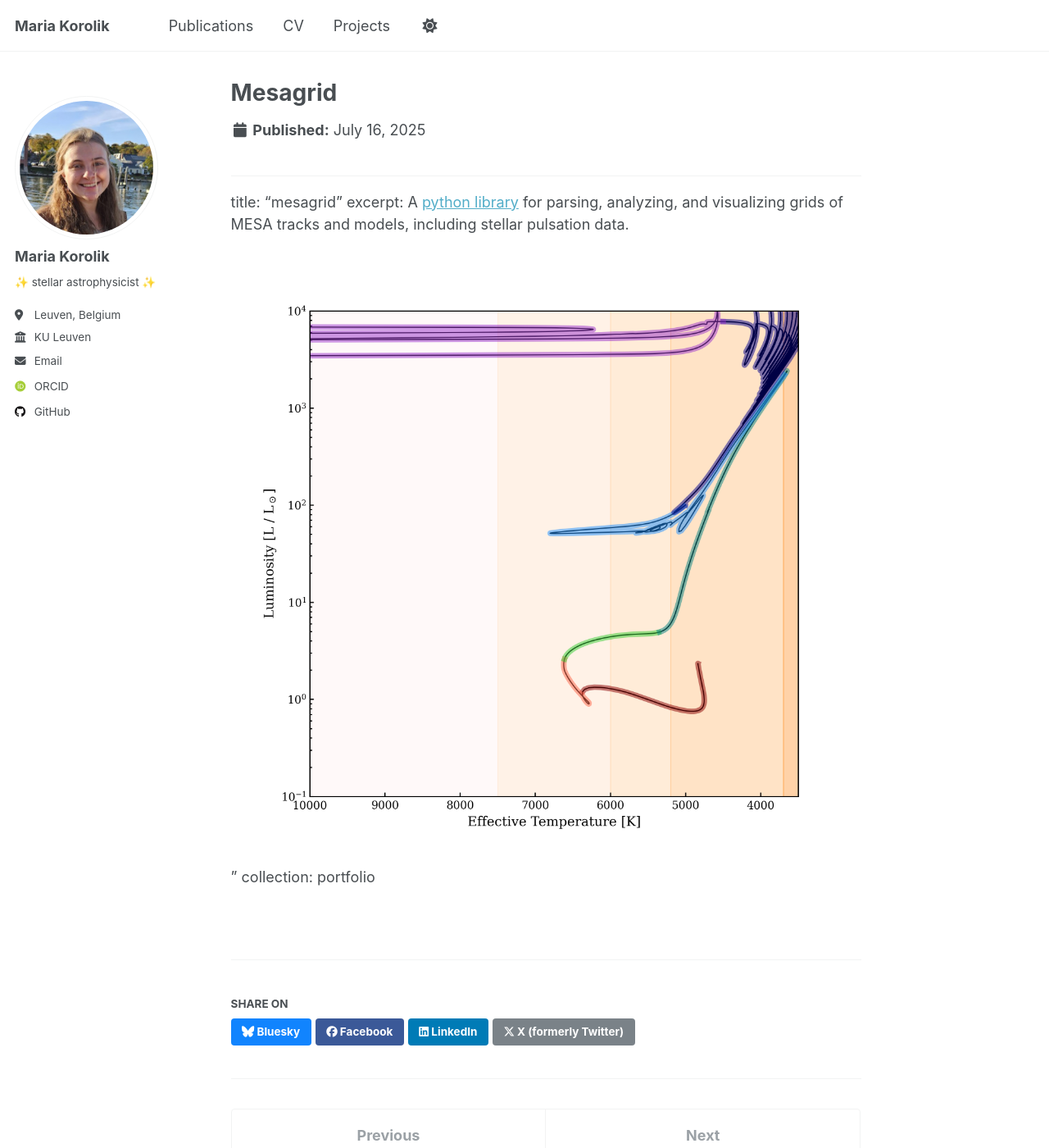
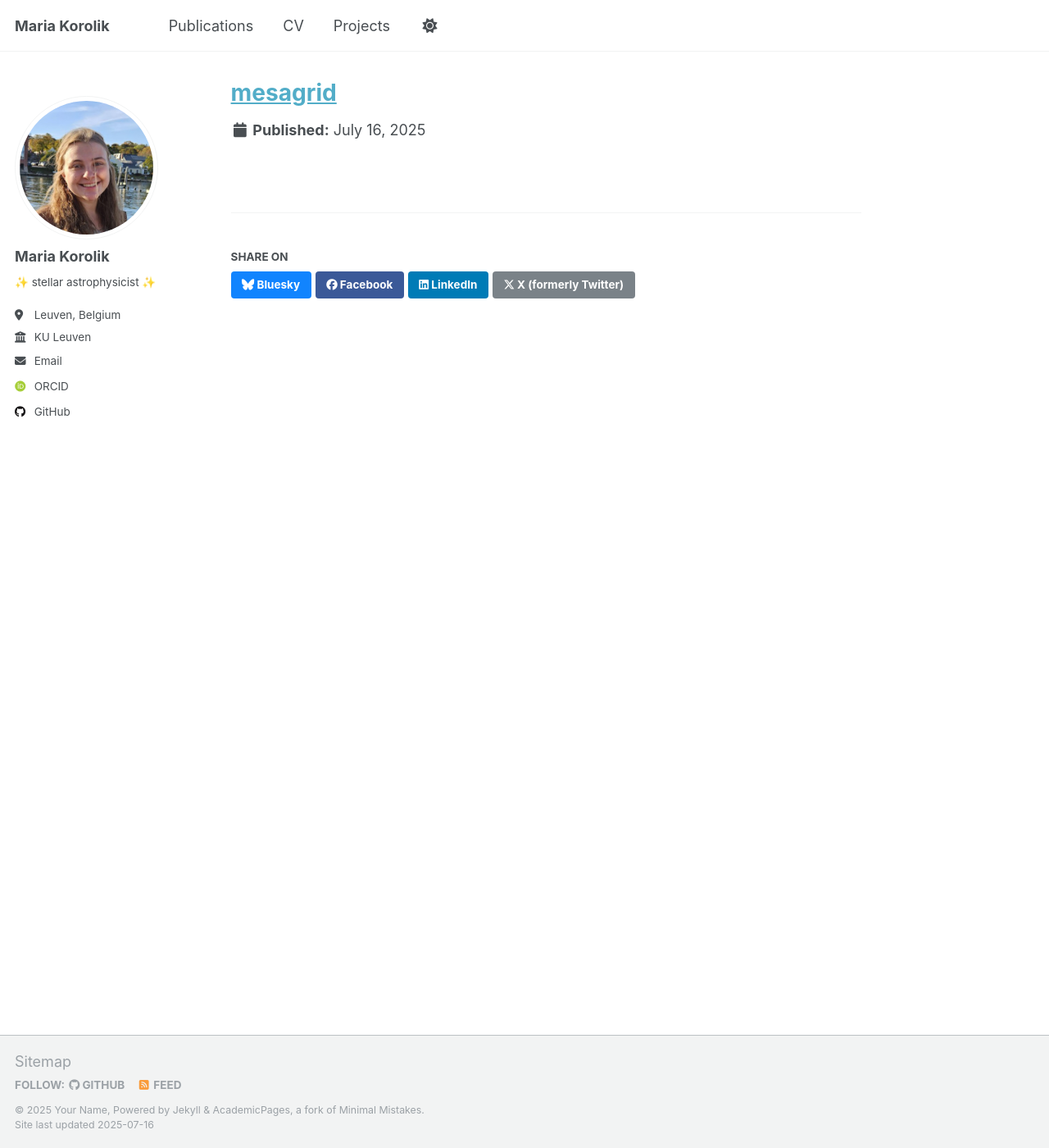
Before and after one commit to mkorolik/mkorolik.github.io, a Jekyll site: the page built from _portfolio/mesagrid.md, in a window 1280 px wide and 1400 px high. Shown: the whole window at 82% size. Built offline with Jekyll 4.4.1, drawn with Linux system fonts in a browser that asks for light colours; some web fonts are replaced; a script that is not in the unit is left out.

Commit message:
mesagrid

```diff
--- a/_portfolio/mesagrid copy.md
+++ /dev/null
@@ -1,7 +0,0 @@
----
-title: "mesagrid"
-excerpt: A [python library](https://mesagrid.readthedocs.io/) for parsing, analyzing, and visualizing grids of MESA tracks and models, including stellar pulsation data.    <br/><img src='/images/500x300.png'>"
-collection: portfolio
----
-
-This is an item in your portfolio. It can be have images or nice text. If you name the file .md, it will be parsed as markdown. If you name the file .html, it will be parsed as HTML.
--- a/_portfolio/mesagrid.md
+++ b/_portfolio/mesagrid.md
@@ -1,4 +1,5 @@
 ---
-title: "mesagrid"
-excerpt: A [python library](https://mesagrid.readthedocs.io/) for parsing, analyzing, and visualizing grids of MESA tracks and models, including stellar pulsation data.    <br/><img src='/images/hr colored branches 2.png'>"
+title: "[mesagrid](https://mesagrid.readthedocs.io/) "
+excerpt: A python library for parsing, analyzing, and visualizing grids of MESA tracks and models, including stellar pulsation data.    <br/><img src='/images/hr colored branches 2.png'>"
 collection: portfolio
+---
```
